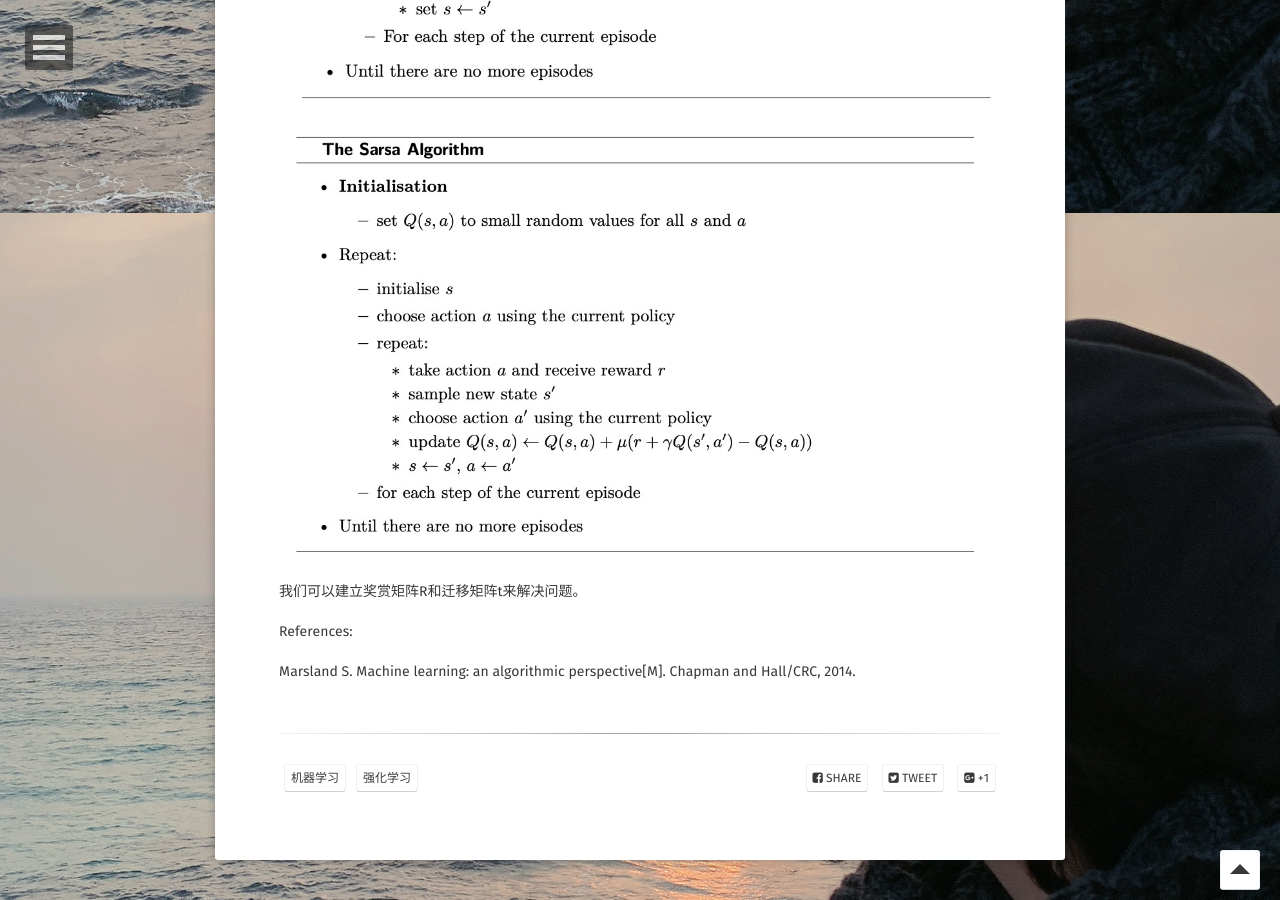
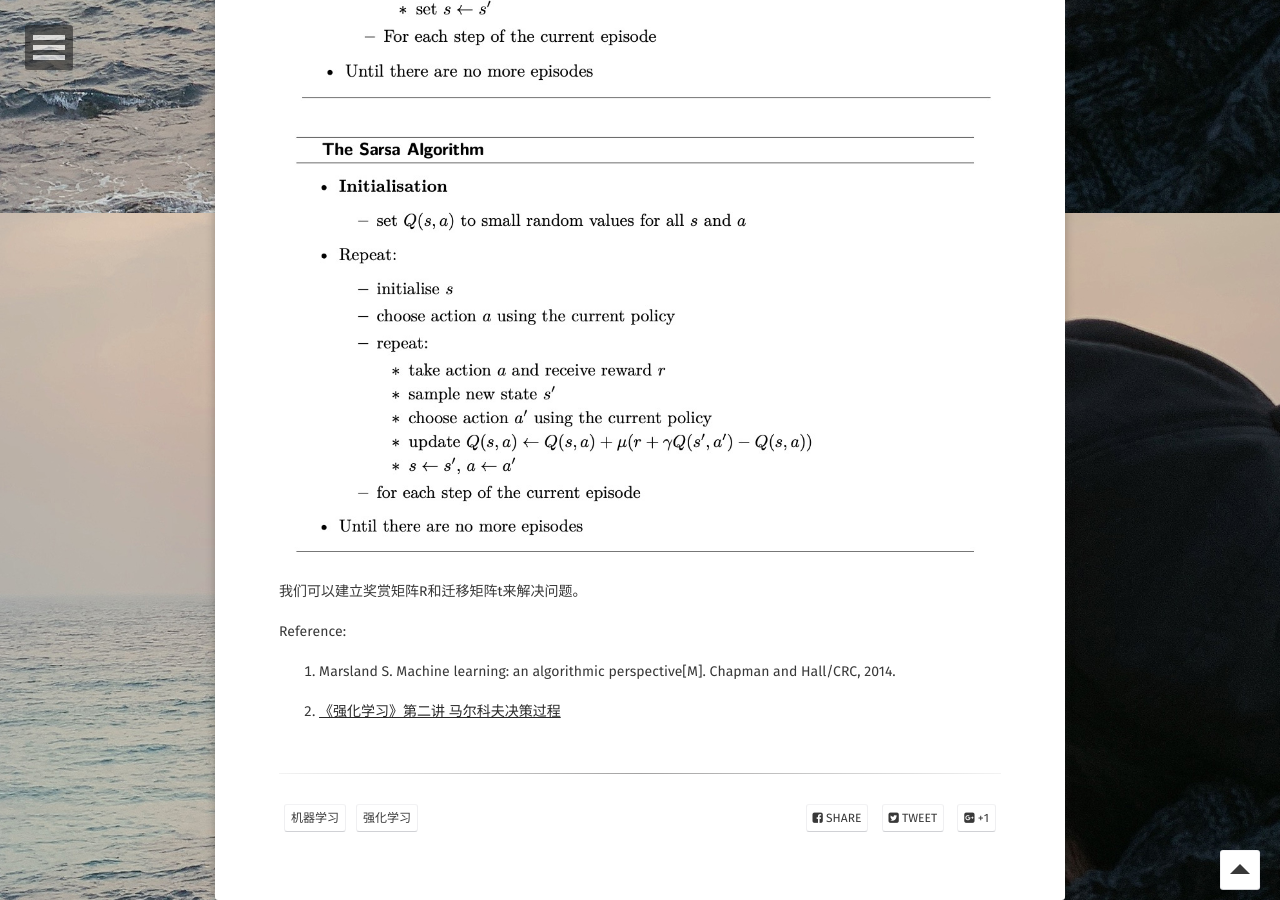
Before and after one commit to YawWQ/yawwq.github.io, a Jekyll site: the page built from _posts/2019-12-12-强化学习.md, in a window 1280 px wide and 900 px high, scrolled down 4287 px. Built offline with Jekyll 4.4.1, drawn with Linux system fonts in a browser that asks for light colours; some web fonts are replaced; formulas are drawn with MathJax 3.

Commit message:
Update 2019-12-12-强化学习.md

```diff
--- a/_posts/2019-12-12-强化学习.md
+++ b/_posts/2019-12-12-强化学习.md
@@ -117,6 +117,8 @@ $\gamma$越接近0，也就对未来价值看得越近，当它等于1，就没
 
 我们可以建立奖赏矩阵R和迁移矩阵t来解决问题。
 
-References:
+Reference:
 
-Marsland S. Machine learning: an algorithmic perspective[M]. Chapman and Hall/CRC, 2014.
+1. Marsland S. Machine learning: an algorithmic perspective[M]. Chapman and Hall/CRC, 2014.
+
+2. [《强化学习》第二讲 马尔科夫决策过程](https://zhuanlan.zhihu.com/p/28084942)
```
